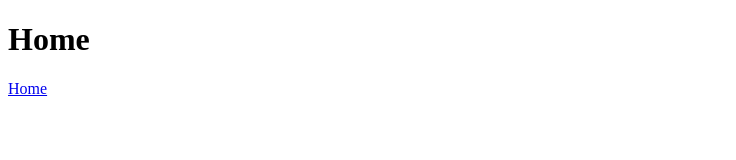
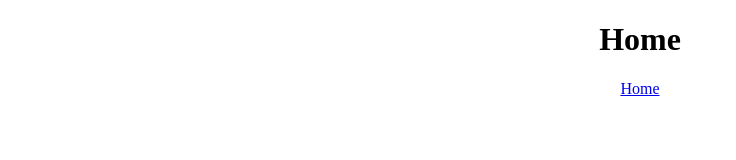
Before and after one commit to torrest4-code/school-websites, a plain HTML site: page index.html in a window 1280 px wide. Shown: the whole page, without its empty margins (0-736 px from the left). Drawn offline with Linux system fonts and the light colour scheme.

Commit message:
Update styles.css

```diff
--- a/styles.css
+++ b/styles.css
@@ -1,4 +1,4 @@
-.bcontainer {
+body {
 	margin: auto;
 	text-align: center;
 }
```
